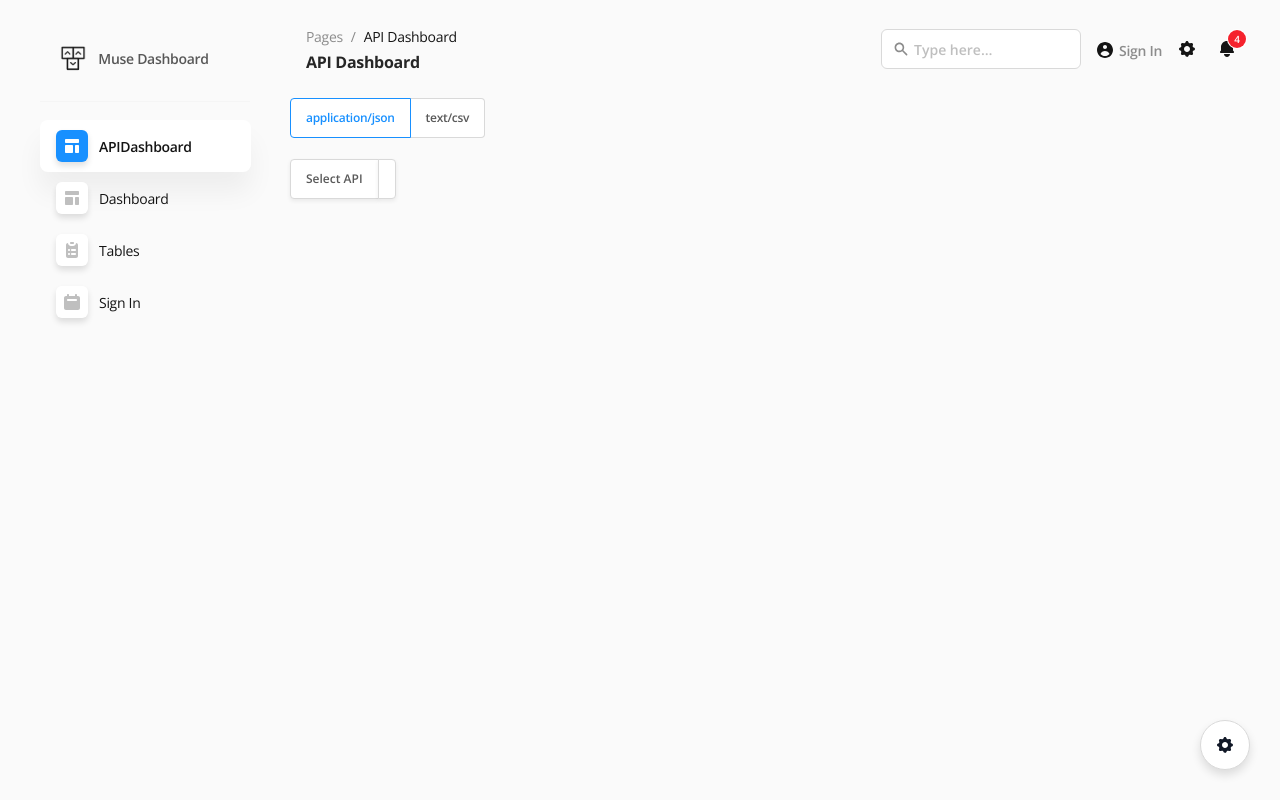
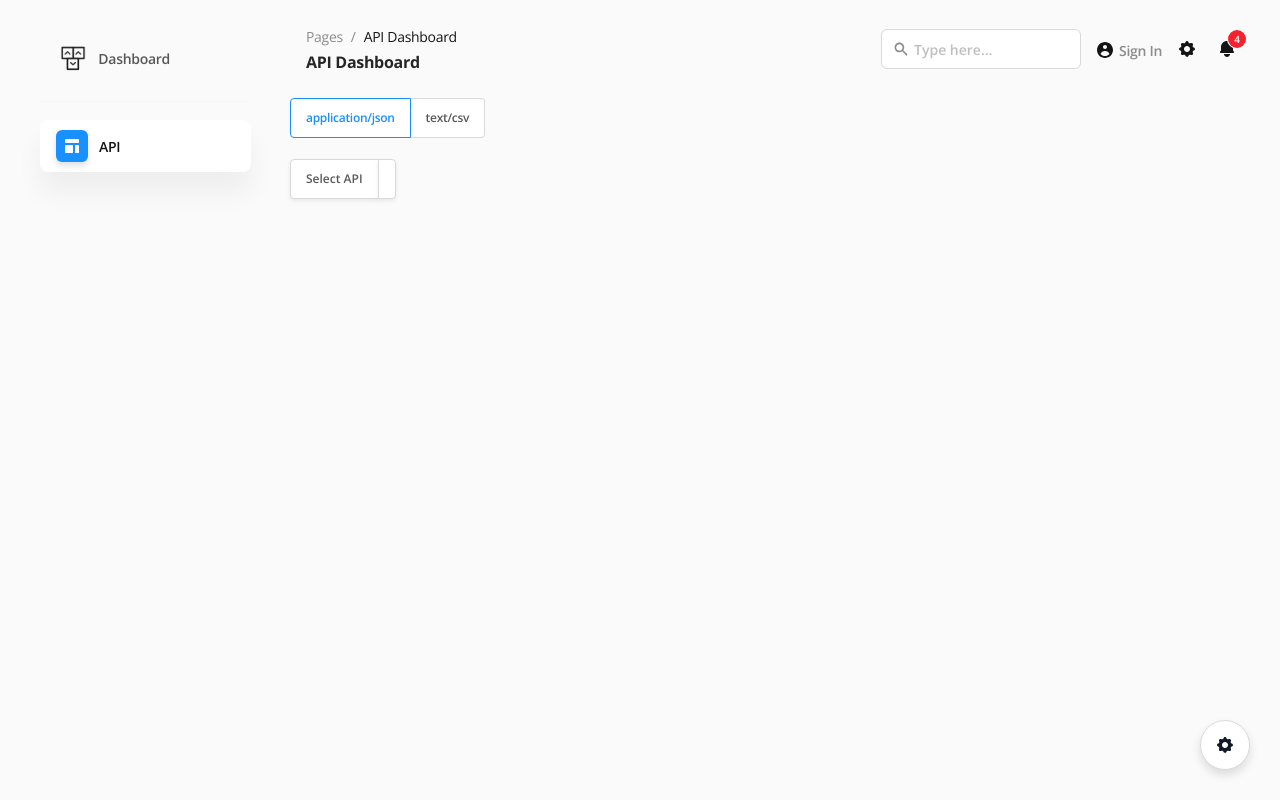
Before and after one commit to timwells/vue-hsax, a Vue app: page /#/api-dashboard in a window 1280 px wide. Built offline with nearby package versions, Linux system fonts and the light colour scheme; what vue-github-buttons, vue-json-viewer would draw is missing.

Commit message:
Side menu clean up.

```diff
--- a/src/components/Sidebars/DashboardSidebar.vue
+++ b/src/components/Sidebars/DashboardSidebar.vue
@@ -13,7 +13,7 @@
 		:class="['ant-layout-sider-' + sidebarColor, 'ant-layout-sider-' + sidebarTheme]"
 		theme="light"
 		:style="{ backgroundColor: 'transparent',}">
-			<div class="brand"><img src="images/logo-ct-black.png" alt=""> <span>Muse Dashboard</span></div>
+			<div class="brand"><img src="images/logo-ct-black.png" alt=""> <span>Dashboard</span></div>
 			<hr>
 
 			<!-- Sidebar Navigation Menu -->
@@ -27,10 +27,10 @@
 								<path d="M14 9C13.4477 9 13 9.44771 13 10V16C13 16.5523 13.4477 17 14 17H16C16.5523 17 17 16.5523 17 16V10C17 9.44771 16.5523 9 16 9H14Z" fill="#111827"/>
 							</svg>
 						</span>
-						<span class="label">APIDashboard</span>
+						<span class="label">API</span>
 					</router-link>
 				</a-menu-item>
-				<a-menu-item>
+				<!--a-menu-item>
 					<router-link to="/dashboard">
 						<span class="icon">
 							<svg width="20" height="20" viewBox="0 0 20 20" fill="none" xmlns="http://www.w3.org/2000/svg">
@@ -41,8 +41,8 @@
 						</span>
 						<span class="label">Dashboard</span>
 					</router-link>
-				</a-menu-item>
-				<a-menu-item>
+				</a-menu-item-->
+				<!--a-menu-item>
 					<router-link to="/tables">
 						<span class="icon">
 							<svg width="20" height="20" viewBox="0 0 20 20" fill="none" xmlns="http://www.w3.org/2000/svg">
@@ -52,7 +52,7 @@
 						</span>
 						<span class="label">Tables</span>
 					</router-link>
-				</a-menu-item>
+				</a-menu-item-->
 				<!--a-menu-item>
 					<router-link to="/billing">
 						<span class="icon">
@@ -87,7 +87,7 @@
 						<span class="label">Profile</span>
 					</router-link>
 				</a-menu-item-->
-				<a-menu-item>
+				<!--a-menu-item>
 					<router-link to="/sign-in">
 						<span class="icon">
 							<svg width="20" height="20" viewBox="0 0 20 20" fill="none" xmlns="http://www.w3.org/2000/svg">
@@ -96,7 +96,7 @@
 						</span>
 						<span class="label">Sign In</span>
 					</router-link>
-				</a-menu-item>
+				</a-menu-item-->
 				<!--a-menu-item>
 					<router-link to="/sign-up">
 						<span class="icon">
--- a/src/layouts/Dashboard.vue
+++ b/src/layouts/Dashboard.vue
@@ -73,8 +73,6 @@
 </template>
 
 <script>
-	import { mapState } from "vuex";
-
 	import DashboardSidebar from '../components/Sidebars/DashboardSidebar' ;
 	import DashboardHeader from '../components/Headers/DashboardHeader' ;
 	import DashboardFooter from '../components/Footers/DashboardFooter' ;
@@ -124,8 +122,6 @@
 		},
 		computed: {
 			// Sets layout's element's class based on route's meta data.
-			...mapState("app", ["version"]),
-			...mapState("ww", ["results"]),
 			layoutClass() {
 				return this.$route.meta.layoutClass ;
 			}
--- a/src/views/APIDashboard.vue
+++ b/src/views/APIDashboard.vue
@@ -14,6 +14,7 @@
 				<a-menu-item v-for="wwuri in wwuris" :key="wwuri">{{wwuri}}</a-menu-item>
 			</a-menu>
 		</a-dropdown-button>
+		<br/>
 		<br/>
 		<div> {{selectedUri}}</div>
 		<br/>
@@ -44,6 +45,7 @@ const WWURIS = [
 	"/v1/publications/GOV-12999/list?dimension=data_model_version",
 	"/v1/publications/GOV-12999/list?dimension=ws",
 	"/v1/publications/GOV-12999/filter?variant_detection_ind=CONFIRMED",
+	"/v1/publications/GOV-12999/filter?variant_detection_ind=POSSIBLE",
 	"/v1/publications/GOV-12999/filter?variant_detection_ind=CONFIRMED&variant_name=B.1.1.529-BA.1",
 	"/v1/publications/GOV-12999/filter?variant_detection_ind=CONFIRMED&variant_name=B.1.1.529-BA.1&ww_site_code=TW-*",
 ]
```
